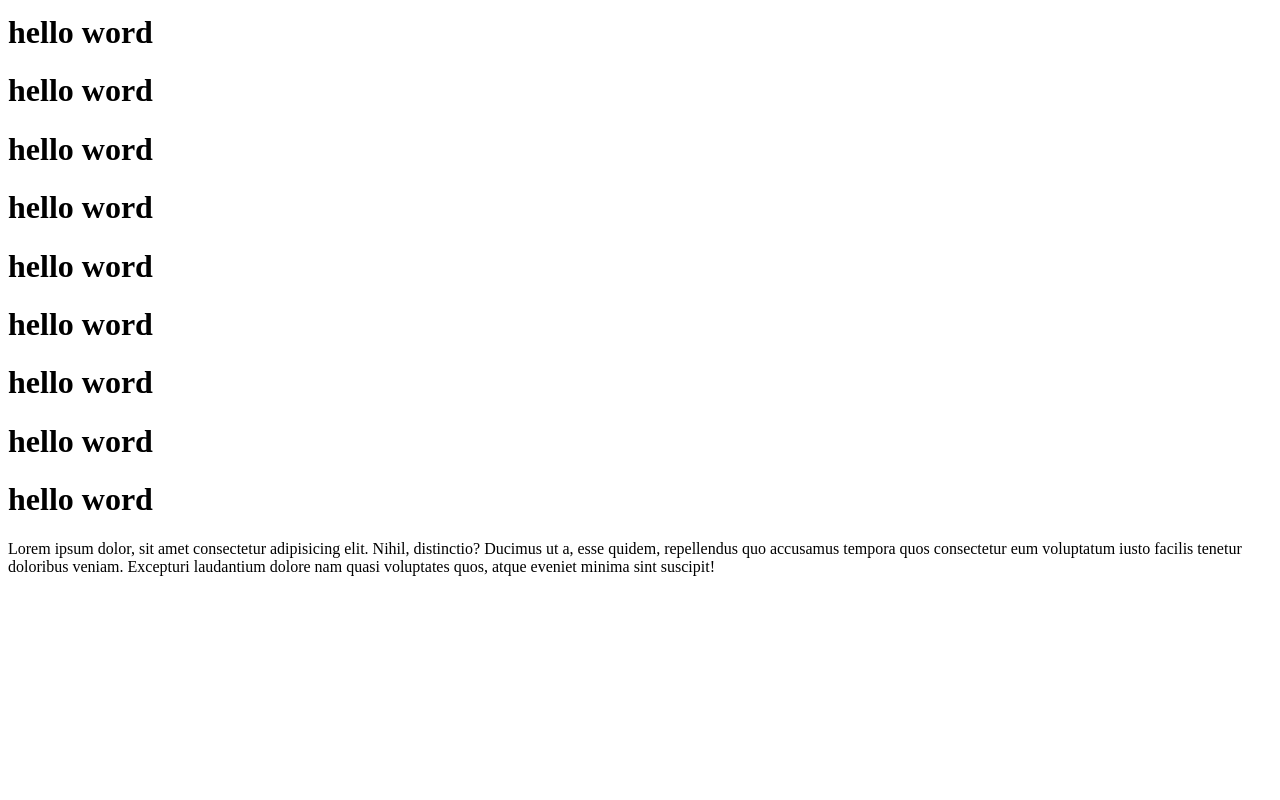
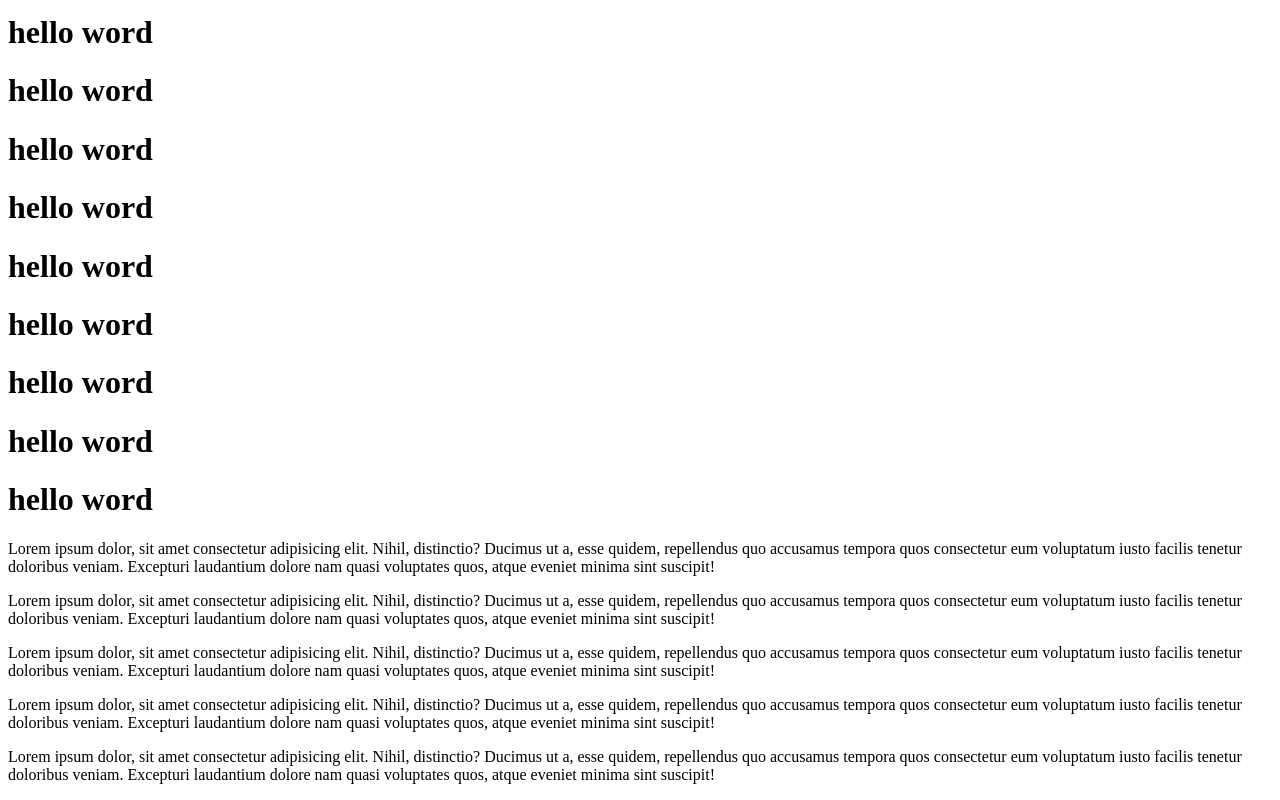
Before and after one commit to Xafizullo/test, a plain HTML site: page index.html in a window 1280 px wide. Shown: the part 1118-1918 px from the top of the page. Before the commit the page ends 1710 px from the top, so only its background shows below. Drawn offline with Linux system fonts and the light colour scheme.

Commit message:
my paragraff

```diff
--- a/index.html
+++ b/index.html
@@ -42,5 +42,33 @@
       Excepturi laudantium dolore nam quasi voluptates quos, atque eveniet
       minima sint suscipit!
     </p>
+    <p>
+      Lorem ipsum dolor, sit amet consectetur adipisicing elit. Nihil,
+      distinctio? Ducimus ut a, esse quidem, repellendus quo accusamus tempora
+      quos consectetur eum voluptatum iusto facilis tenetur doloribus veniam.
+      Excepturi laudantium dolore nam quasi voluptates quos, atque eveniet
+      minima sint suscipit!
+    </p>
+    <p>
+      Lorem ipsum dolor, sit amet consectetur adipisicing elit. Nihil,
+      distinctio? Ducimus ut a, esse quidem, repellendus quo accusamus tempora
+      quos consectetur eum voluptatum iusto facilis tenetur doloribus veniam.
+      Excepturi laudantium dolore nam quasi voluptates quos, atque eveniet
+      minima sint suscipit!
+    </p>
+    <p>
+      Lorem ipsum dolor, sit amet consectetur adipisicing elit. Nihil,
+      distinctio? Ducimus ut a, esse quidem, repellendus quo accusamus tempora
+      quos consectetur eum voluptatum iusto facilis tenetur doloribus veniam.
+      Excepturi laudantium dolore nam quasi voluptates quos, atque eveniet
+      minima sint suscipit!
+    </p>
+    <p>
+      Lorem ipsum dolor, sit amet consectetur adipisicing elit. Nihil,
+      distinctio? Ducimus ut a, esse quidem, repellendus quo accusamus tempora
+      quos consectetur eum voluptatum iusto facilis tenetur doloribus veniam.
+      Excepturi laudantium dolore nam quasi voluptates quos, atque eveniet
+      minima sint suscipit!
+    </p>
   </body>
 </html>
```
